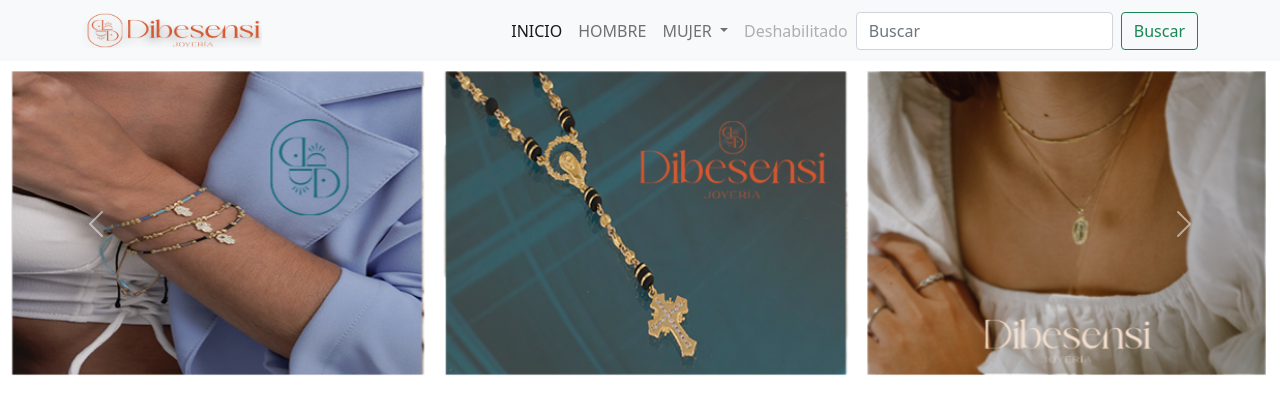
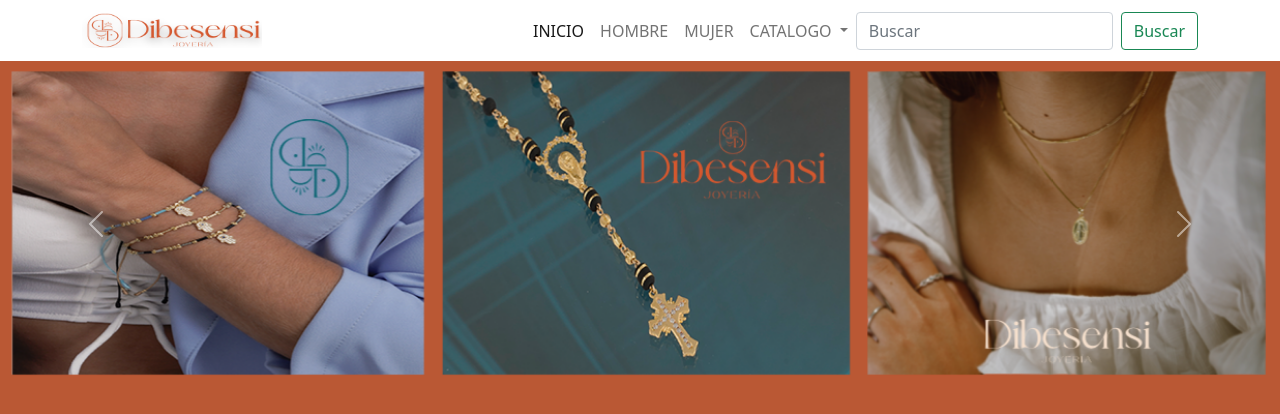
Before and after one commit to Programmerdj20/Dibesensi.github.io, a plain HTML site: page index.html in a window 1280 px wide. Both pictures are taken after a click on the link "INICIO". Drawn offline with nearby package versions, Linux system fonts and the light colour scheme.

Commit message:
nabvar y slider

```diff
--- a/index.html
+++ b/index.html
@@ -15,7 +15,7 @@
   </head>
   <body>
     <!-- NAVBAR -->
-    <nav class="navbar navbar-expand-lg navbar-light bg-light">
+    <nav class="navbar navbar-expand-lg navbar-light">
       <div class="container">
         <a class="navbar-brand" href="#">
           <img
@@ -44,6 +44,9 @@
             <li class="nav-item">
               <a class="nav-link" href="#">HOMBRE</a>
             </li>
+            <li class="nav-item">
+              <a class="nav-link">MUJER</a>
+            </li>
             <li class="nav-item dropdown">
               <a
                 class="nav-link dropdown-toggle"
@@ -53,17 +56,14 @@
                 data-bs-toggle="dropdown"
                 aria-expanded="false"
               >
-                MUJER
+                CATALOGO
               </a>
               <ul class="dropdown-menu" aria-labelledby="navbarDropdown">
-                <li><a class="dropdown-item" href="#">Acción</a></li>
-                <li><a class="dropdown-item" href="#">Otra acción</a></li>
+                <li><a class="dropdown-item" href="#">CLIENTES</a></li>
+                <li><a class="dropdown-item" href="#">VENDEDORES</a></li>
                 <li><hr class="dropdown-divider" /></li>
-                <li><a class="dropdown-item" href="#">Algo más aquí</a></li>
+                <li><a class="dropdown-item" href="#">CONTACTANOS</a></li>
               </ul>
-            </li>
-            <li class="nav-item">
-              <a class="nav-link disabled">Deshabilitado</a>
             </li>
           </ul>
           <form class="d-flex" role="search">
@@ -92,10 +92,10 @@
           <img src="Assets/Slider1.png" class="d-block w-100" alt="..." />
         </div>
         <div class="carousel-item">
-          <img src="Assets/Slider2.png" class="d-block w-100" alt="..." />
+          <img src="Assets/Sld2.png" class="d-block w-100" alt="..." />
         </div>
         <div class="carousel-item">
-          <img src="Assets/Slider3.jpg" class="d-block w-100" alt="..." />
+          <img src="Assets/Sld3.png" class="d-block w-100" alt="..." />
         </div>
       </div>
       <button
--- a/styles.css
+++ b/styles.css
@@ -0,0 +1,12 @@
+@font-face {
+  font-family: Krosta;
+  src: url(/Assets/Krosta.otf);
+}
+
+html {
+  background-color: #ba5834;
+}
+
+.carousel {
+  background-color: #ba5834;
+}
```
Also changed, not shown: Assets/Krosta.otf (added), Assets/Sld2.png (added), Assets/Sld3.png (added), Assets/Slider2.png (deleted), Assets/Slider3.jpg (deleted).
